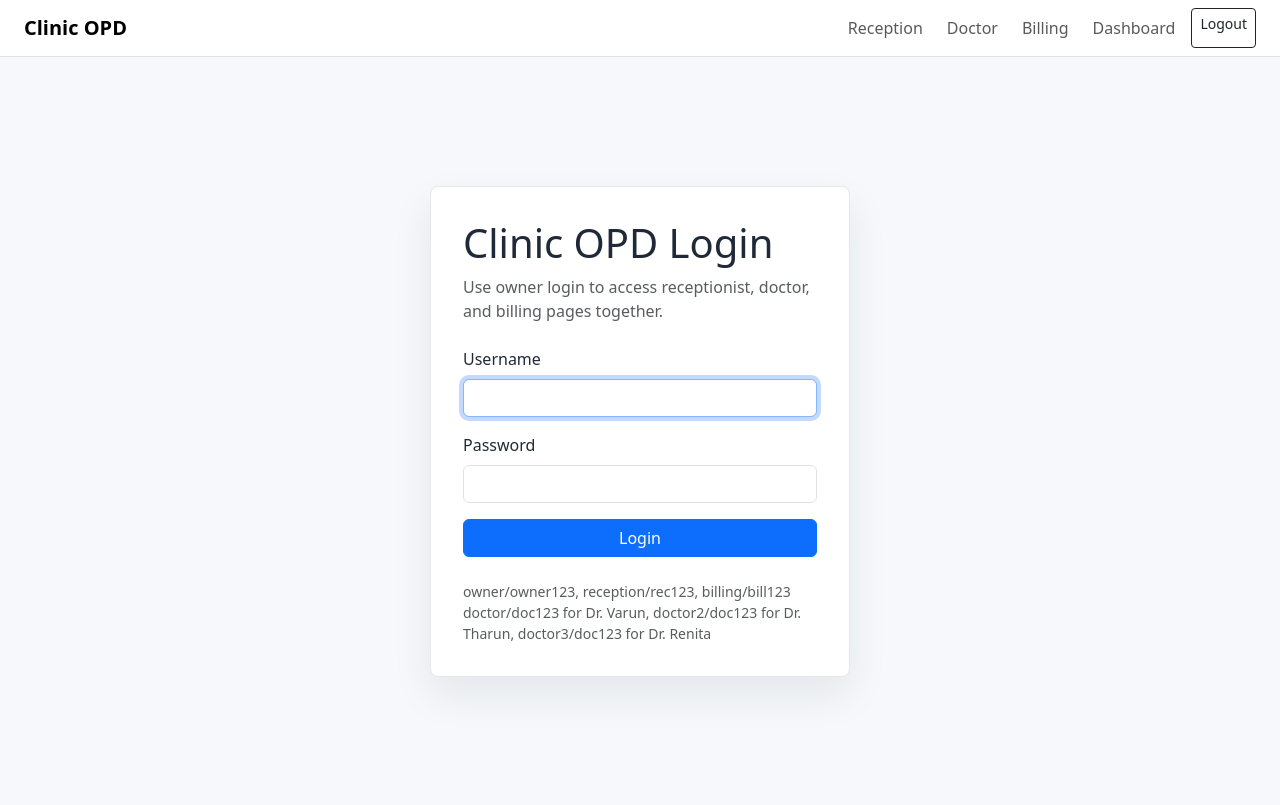
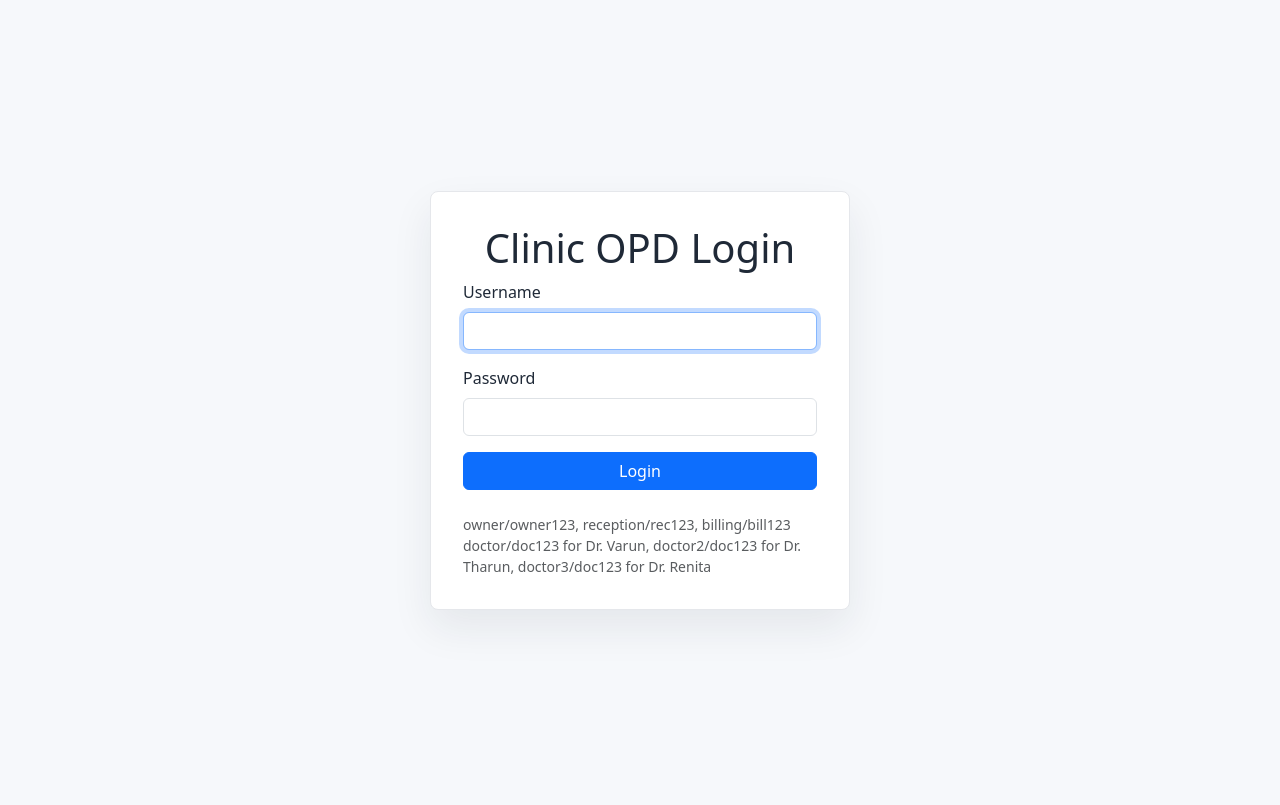
Before and after one commit to Nagammai-Nags/Clinic-Management, a Flask app: page / in a window 1280 px wide. After the commit the page ends 617 px from the top, so only its background shows below. Run offline with Flask 3, Linux system fonts and the light colour scheme; the visitor is signed in with stand-in values (Sample User, id 1).

Commit message:
Updated Login and Logout Frontend

```diff
--- a/static/style.css
+++ b/static/style.css
@@ -4,7 +4,7 @@ body {
 }
 
 .login-shell {
-  min-height: calc(100vh - 100px);
+  min-height: calc(100vh - 48px);
   display: grid;
   place-items: center;
 }
--- a/templates/base.html
+++ b/templates/base.html
@@ -8,6 +8,7 @@
   <link rel="stylesheet" href="{{ url_for('static', filename='style.css') }}">
 </head>
 <body>
+  {% if request.endpoint != 'login' %}
   <nav class="navbar navbar-expand-lg bg-white border-bottom sticky-top">
     <div class="container-fluid px-4">
       <a class="navbar-brand fw-semibold" href="{{ url_for('dashboard') }}">Clinic OPD</a>
@@ -23,11 +24,12 @@
         <a class="nav-link" href="{{ url_for('billing') }}">Billing</a>
         {% endif %}
         <a class="nav-link" href="{{ url_for('dashboard') }}">Dashboard</a>
-        <a class="btn btn-sm btn-outline-dark" href="{{ url_for('logout') }}">Logout</a>
+        <a class="btn btn-xs btn-outline-dark" href="{{ url_for('logout') }}">Logout</a>
       </div>
       {% endif %}
     </div>
   </nav>
+  {% endif %}
   <main class="container-fluid px-4 py-4">
     {% with messages = get_flashed_messages(with_categories=true) %}
       {% if messages %}
--- a/templates/login.html
+++ b/templates/login.html
@@ -2,8 +2,7 @@
 {% block content %}
 <div class="login-shell">
   <section class="login-panel">
-    <h1>Clinic OPD Login</h1>
-    <p class="text-muted mb-4">Use owner login to access receptionist, doctor, and billing pages together.</p>
+    <h1 style="text-align:center">Clinic OPD Login</h1>
     <form method="post">
       <div class="mb-3">
         <label class="form-label">Username</label>
```
